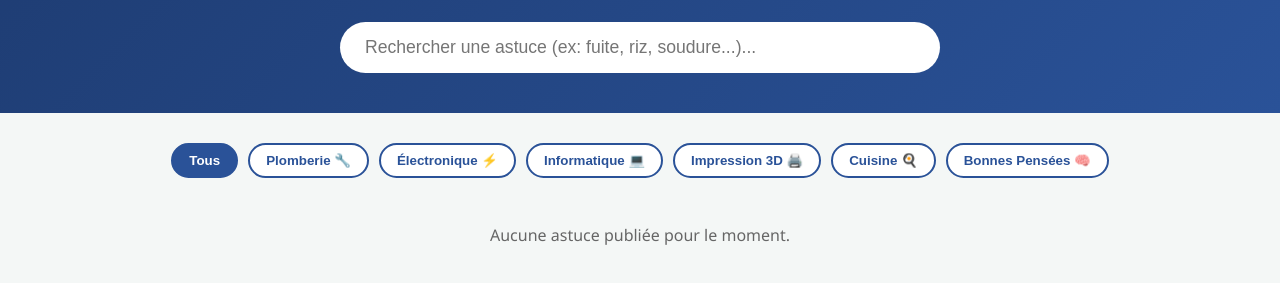
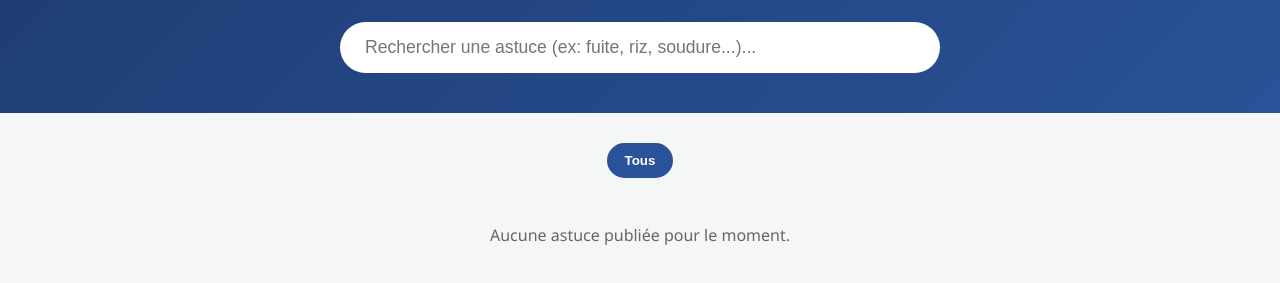
Before and after one commit to Tiersvir/Les_bonnes_idees, a website: page index.html in a window 1280 px wide. Shown: the part 123-406 px from the top of the page. Drawn offline with Linux system fonts and the light colour scheme; no server answers.

Commit message:
Update index.html

```diff
--- a/index.html
+++ b/index.html
@@ -158,13 +158,7 @@
 
         <div id="listView">
             <div class="categories" id="categoriesBar">
-                <button class="category-btn active" onclick="filterCategory('tous')">Tous</button>
-                <button class="category-btn" onclick="filterCategory('plomberie')">Plomberie 🔧</button>
-                <button class="category-btn" onclick="filterCategory('electronique')">Électronique ⚡</button>
-                <button class="category-btn" onclick="filterCategory('informatique')">Informatique 💻</button>
-                <button class="category-btn" onclick="filterCategory('impression 3d')">Impression 3D 🖨️</button>
-                <button class="category-btn" onclick="filterCategory('cuisine')">Cuisine 🍳</button>
-                <button class="category-btn" onclick="filterCategory('philosophie')">Bonnes Pensées 🧠</button>
+                <button class="category-btn active" onclick="filterCategory('tous', event)">Tous</button>
             </div>
 
 
@@ -230,6 +224,7 @@
                 console.error("Impossible de contacter l'API /api/astuces :", error);
             } finally {
                 handleRoute();
+                renderCategoryButtons();
                 applyFilterAndSearch();
             }
         }
@@ -551,6 +546,28 @@
             });
         }
 
+        function renderCategoryButtons() {
+            const bar = document.getElementById('categoriesBar');
+            if (!bar) return;
+
+            const seen = new Map();
+            astucesData.forEach(tip => {
+                if (tip.status !== 'valide' || !tip.category) return;
+                if (!seen.has(tip.category)) {
+                    seen.set(tip.category, tip.categoryLabel || tip.category);
+                }
+            });
+
+            const categories = Array.from(seen.entries()).sort((a, b) => a[1].localeCompare(b[1], 'fr'));
+
+            let html = `<button class="category-btn${currentCategory === 'tous' ? ' active' : ''}" onclick="filterCategory('tous', event)">Tous</button>`;
+            categories.forEach(([key, label]) => {
+                const safeKey = key.replace(/'/g, "\\'");
+                html += `<button class="category-btn${currentCategory === key ? ' active' : ''}" onclick="filterCategory('${safeKey}', event)">${label}</button>`;
+            });
+            bar.innerHTML = html;
+        }
+
         function filterCategory(cat, e) {
             currentCategory = cat;
             const buttons = document.querySelectorAll('.category-btn');
```
